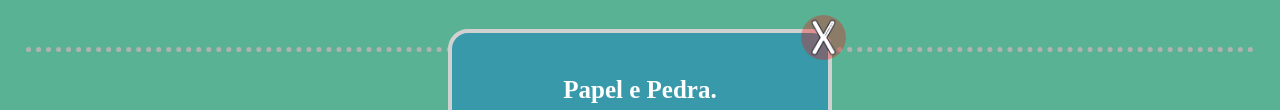
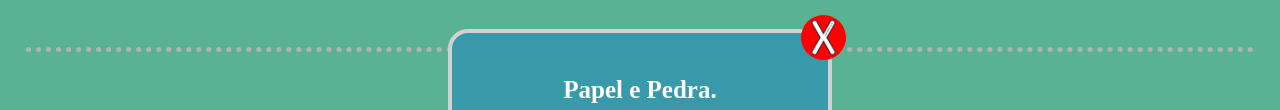
Before and after one commit to Igorwalace/jokenp-com-js, a plain HTML site: page index.html in a window 1280 px wide. Both pictures are taken after a click on the picture 438 px from the left and 193 px from the top of the page. Shown: the part 291-401 px from the top of the page. Drawn offline with Linux system fonts and the light colour scheme; a web font is replaced by a local one.

Commit message:
new style

```diff
--- a/css/style.css
+++ b/css/style.css
@@ -125,7 +125,7 @@ section.main [play]{
     width: 45px;
     height: 45px;
     cursor: pointer;
-    background-color: rgba(255, 0, 0, 0.3);
+    background-color: rgba(255, 0, 0);
     border-radius: 50%;
 }
 .res h1{
```
